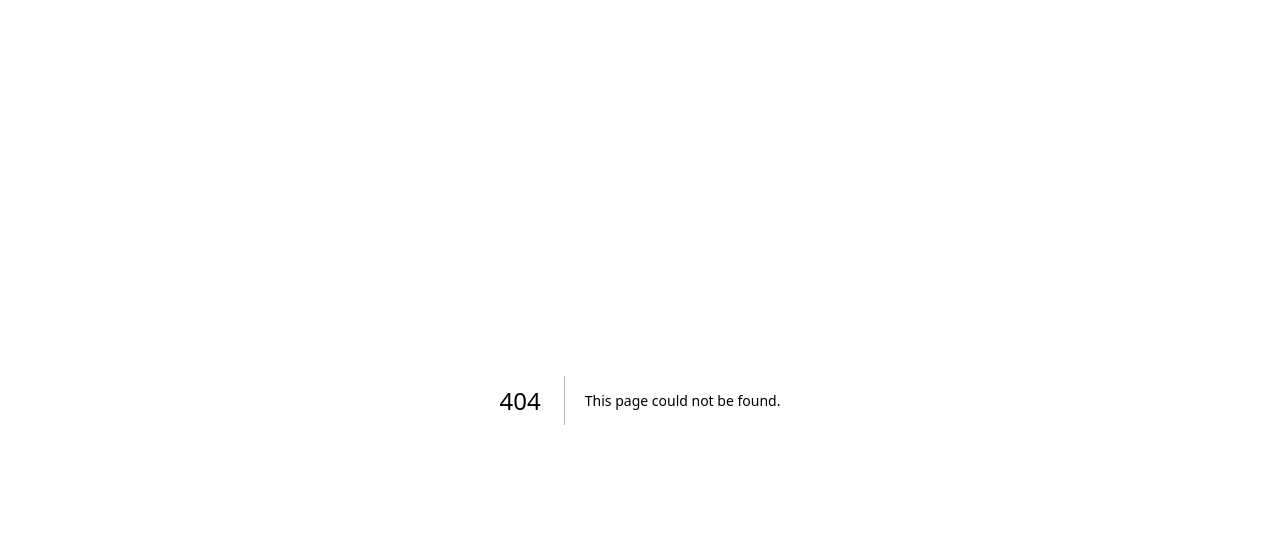
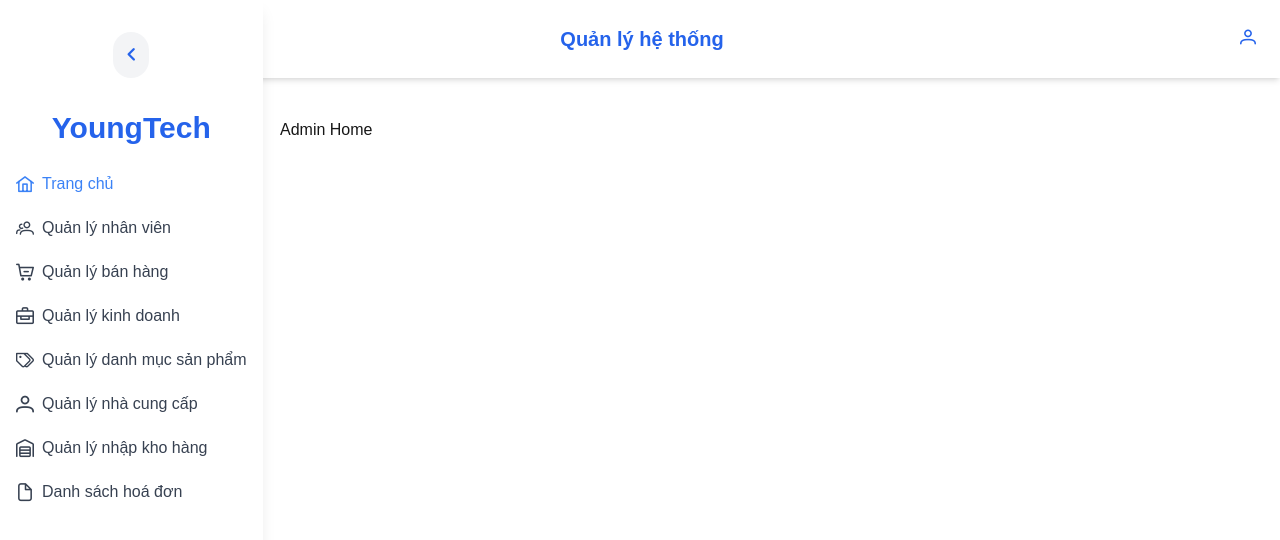
Before and after one commit to DoAn-YoungTech/YoungTech, a Next.js app in the folder youngtech-fe/: page /admin in a window 1280 px wide. Before the commit this address had no page. Shown: the top 540 px of the page. Built offline with nearby package versions, Linux system fonts and the light colour scheme.

Commit message:
fix template

```diff
--- /dev/null
+++ b/youngtech-fe/src/app/admin/employee/page.tsx
@@ -0,0 +1,9 @@
+import EmployeePage from "@/components/employee";
+
+export default function Home() {
+  return <>
+    <div>
+      <EmployeePage />
+    </div>
+  </>
+}
--- /dev/null
+++ b/youngtech-fe/src/app/admin/layout.tsx
@@ -0,0 +1,31 @@
+'use client';
+import 'primereact/resources/themes/lara-light-blue/theme.css';
+import 'primereact/resources/primereact.css';
+import 'primeicons/primeicons.css';
+import Sidebar from "@/components/AdminLayout/admin.sidebar";
+import Header from "@/components/AdminLayout/header.admin";
+import { useState } from "react";
+
+export default function RootLayout({
+    children,
+}: {
+    children: React.ReactNode;
+}) {
+    const [isSidebarOpen, setIsSidebarOpen] = useState(true);
+
+    const toggleSidebar = () => {
+        setIsSidebarOpen((prev) => !prev);
+    };
+
+    return (
+        <>
+            <Header toggleSidebar={toggleSidebar} />
+            <div className="flex">
+                {isSidebarOpen && <Sidebar />}
+                <div className={`flex-1 transition-all duration-300 ${isSidebarOpen ? "p-10" : ""}`}>
+                    {children}
+                </div>
+            </div>
+        </>
+    );
+}
--- /dev/null
+++ b/youngtech-fe/src/app/admin/page.tsx
@@ -0,0 +1,7 @@
+export default function Home() {
+  return <>
+    <div>
+      Admin Home
+    </div>
+  </>
+}
--- /dev/null
+++ b/youngtech-fe/src/app/admin/sale/page.tsx
@@ -0,0 +1,5 @@
+export default function Home(){
+    return <>
+    <h1>Sale</h1>
+    </>
+}
--- /dev/null
+++ b/youngtech-fe/src/app/not-found.tsx
@@ -0,0 +1,17 @@
+import Link from 'next/link';
+
+export default function NotFound() {
+  return (
+    <div className="flex flex-col items-center justify-center h-screen bg-gray-100">
+      <h1 className="text-6xl font-extrabold text-blue-600">404</h1>
+      <h2 className="text-3xl font-semibold mt-4 text-gray-800">Không tìm thấy trang</h2>
+      <p className="mt-2 text-gray-600">Trang bạn tìm kiếm không tồn tại hoặc đã bị xóa.</p>
+      <Link
+        href="/admin"
+        className="mt-6 px-4 py-2 bg-blue-600 text-white rounded-lg hover:bg-blue-700 transition"
+      >
+        Quay lại trang quản trị
+      </Link>
+    </div>
+  );
+}
--- a/youngtech-fe/src/app/page.tsx
+++ b/youngtech-fe/src/app/page.tsx
@@ -1,9 +1,14 @@
-import EmployeePage from "@/components/employee";
+import Link from "next/link";
 
 export default function Home() {
   return <>
     <div className="pl-10 pr-10 pt-10 pb-10">
-      <EmployeePage />
+    <Link
+        href="/admin"
+        className="mt-6 px-4 py-2 bg-blue-600 text-white rounded-lg hover:bg-blue-700 transition"
+      >
+        Vào trang quản trị
+      </Link>
     </div>
   </>
 }
--- a/youngtech-fe/src/components/AdminLayout/admin.sidebar.tsx
+++ b/youngtech-fe/src/components/AdminLayout/admin.sidebar.tsx
@@ -1,8 +1,93 @@
-export default function SideBar() {
-    return (
-      <>
-        <h1>Side Bar</h1>
-        <p>This is the side bar</p>
-      </>
-    );
-  }
+import React, { useState } from "react";
+import { usePathname } from "next/navigation";
+import Link from "next/link";
+import "primereact/resources/themes/saga-blue/theme.css";
+import "primereact/resources/primereact.min.css";
+import "primeicons/primeicons.css";
+
+const Sidebar: React.FC = () => {
+  const [isCollapsed, setIsCollapsed] = useState(false);
+  const pathname = usePathname();
+
+  const toggleSidebar = () => setIsCollapsed((prev) => !prev);
+
+  const items = [
+    {
+      label: "Trang chủ",
+      icon: "pi pi-home",
+      href: "/admin",
+    },
+    {
+      label: "Quản lý nhân viên",
+      icon: "pi pi-users",
+      href: "/admin/employee",
+    },
+    {
+      label: "Quản lý bán hàng",
+      icon: "pi pi-cart-minus",
+      href: "/admin/sale",
+    },
+    {
+      label: "Quản lý kinh doanh",
+      icon: "pi pi-briefcase",
+      href: "/admin/business",
+    },
+    {
+      label: "Quản lý danh mục sản phẩm",
+      icon: "pi pi-tags",
+      href: "/admin/categories",
+    },
+    {
+      label: "Quản lý nhà cung cấp",
+      icon: "pi pi-user",
+      href: "/admin/suppliers",
+    },
+    {
+      label: "Quản lý nhập kho hàng",
+      icon: "pi pi-warehouse",
+      href: "/admin/inventory",
+    },
+    {
+      label: "Danh sách hoá đơn",
+      icon: "pi pi-file",
+      href: "/admin/invoices",
+    },
+  ];
+
+  return (
+    <div className={`flex ${isCollapsed ? "w-20" : "w-60"} transition-width duration-300`}>
+      <div
+        className={`bg-white shadow-lg h-screen p-4 fixed top-0 left-0 z-10 flex flex-col items-center transition-all duration-300`}
+      >
+        <button
+          onClick={toggleSidebar}
+          className="mt-4 mb-8 p-2 rounded-full text-blue-600 bg-gray-100 hover:bg-gray-200 transition"
+        >
+          <i className={`pi ${isCollapsed ? "pi-angle-right" : "pi-angle-left"} text-xl`} />
+        </button>
+        <div className="mb-6">
+          <h2 className={`${isCollapsed ? "hidden" : "text-3xl font-bold text-blue-600"}`}>
+            YoungTech
+          </h2>
+        </div>
+        <div className="space-y-4 text-center">
+          {items.map((item, index) => (
+            <Link
+              key={index}
+              href={item.href}
+              className={`flex items-center ${pathname === item.href ? "text-blue-500" : "text-gray-700"}`}
+            >
+              <i className={`${item.icon} text-lg`} />
+              <span className={`${isCollapsed ? "hidden" : "ml-2"}`}>{item.label}</span>
+            </Link>
+          ))}
+        </div>
+      </div>
+      <div className={`flex-1 ml-${isCollapsed ? "20" : "60"}`}>
+        {/* Nội dung chính của trang sẽ nằm ở đây */}
+      </div>
+    </div>
+  );
+};
+
+export default Sidebar;
--- a/youngtech-fe/src/components/AdminLayout/header.admin.tsx
+++ b/youngtech-fe/src/components/AdminLayout/header.admin.tsx
@@ -1,8 +1,24 @@
-export default function Header() {
+// src/components/AdminLayout/header.tsx
+import React from "react";
+
+interface HeaderProps {
+  toggleSidebar: () => void;
+}
+
+const Header: React.FC<HeaderProps> = ({ toggleSidebar }) => {
   return (
-    <>
-      <h1>YoungTech</h1>
-      <p>Technology for young people</p>
-    </>
+    <header className="bg-white shadow-md p-4 flex items-center justify-between">
+      <button onClick={toggleSidebar} className="p-2 text-blue-600">
+        <i className="pi pi-bars text-xl" />
+      </button>
+      <h1 className="text-xl font-bold text-blue-600">Quản lý hệ thống</h1>
+      <div>
+        <button className="p-2 text-blue-600 hover:bg-gray-200 rounded">
+          <i className="pi pi-user" />
+        </button>
+      </div>
+    </header>
   );
-}
+};
+
+export default Header;
--- a/youngtech-fe/tsconfig.json
+++ b/youngtech-fe/tsconfig.json
@@ -21,6 +21,6 @@
       "@/*": ["./src/*"]
     }
   },
-  "include": ["next-env.d.ts", "**/*.ts", "**/*.tsx", ".next/types/**/*.ts", "src/components/AdminLayout/header.admin.tsx", "src/components/AdminLayout/admin.sidebar.tsx"],
+  "include": ["next-env.d.ts", "**/*.ts", "**/*.tsx", ".next/types/**/*.ts", "src/components/AdminLayout/header.admin.tsx", "src/components/AdminLayout/sidebar.admin.tsx", "src/app/not-found.tsx"],
   "exclude": ["node_modules"]
 }
```
